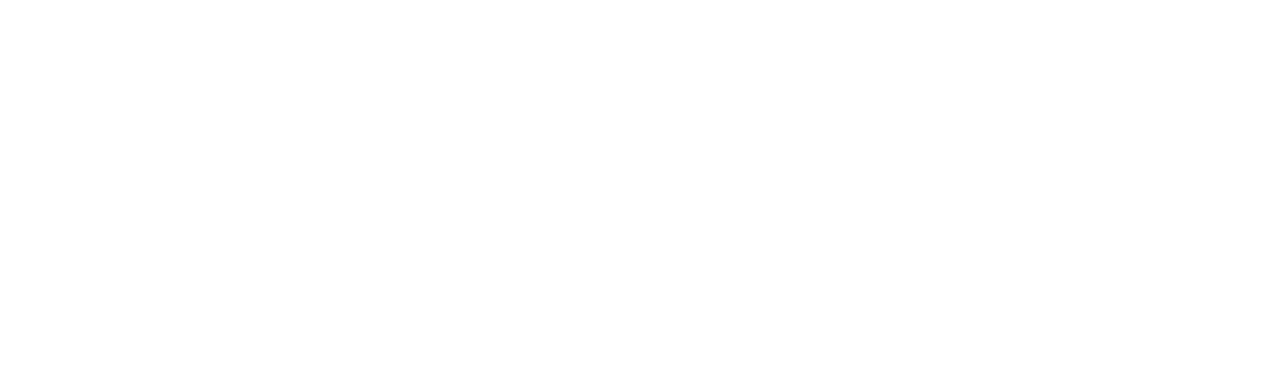
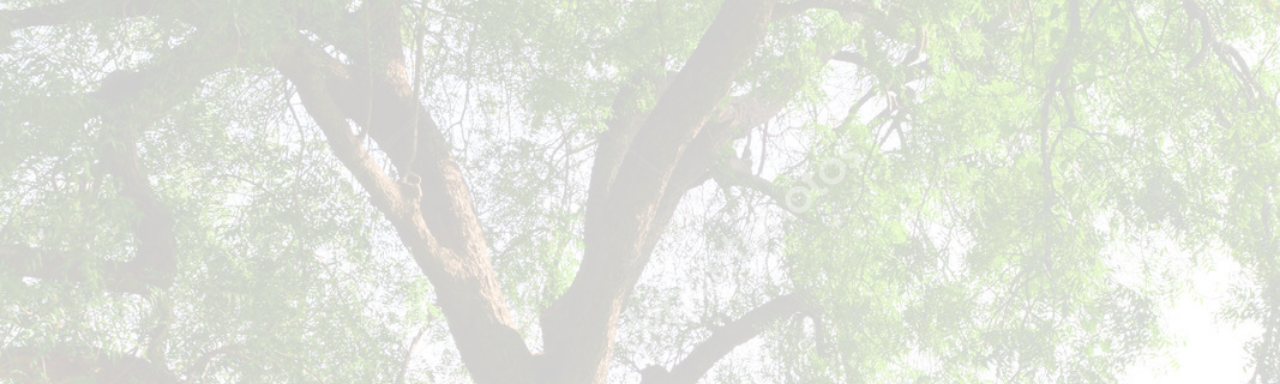
Before and after one commit to student-repos/Virex, a plain HTML site: page docs/index.html in a window 1280 px wide. Shown: the top 384 px of the page. Drawn offline with Linux system fonts and the light colour scheme; the site is published under a folder, as on GitHub Pages, so addresses that start at the root find nothing.

Commit message:
Fix relative path for background-image

```diff
--- a/docs/CSS/style.css
+++ b/docs/CSS/style.css
@@ -7,7 +7,7 @@
 
   background-image:
     linear-gradient(to bottom, #fffc, #fffc),
-    url(/images/neem.jpg);
+    url(../images/neem.jpg);
   background-repeat: no-repeat;
   background-size: cover;
   background-position: center;
--- a/front-end/CSS/style.css
+++ b/front-end/CSS/style.css
@@ -7,7 +7,7 @@
 
   background-image:
     linear-gradient(to bottom, #fffc, #fffc),
-    url(/images/neem.jpg);
+    url(../images/neem.jpg);
   background-repeat: no-repeat;
   background-size: cover;
   background-position: center;
```
